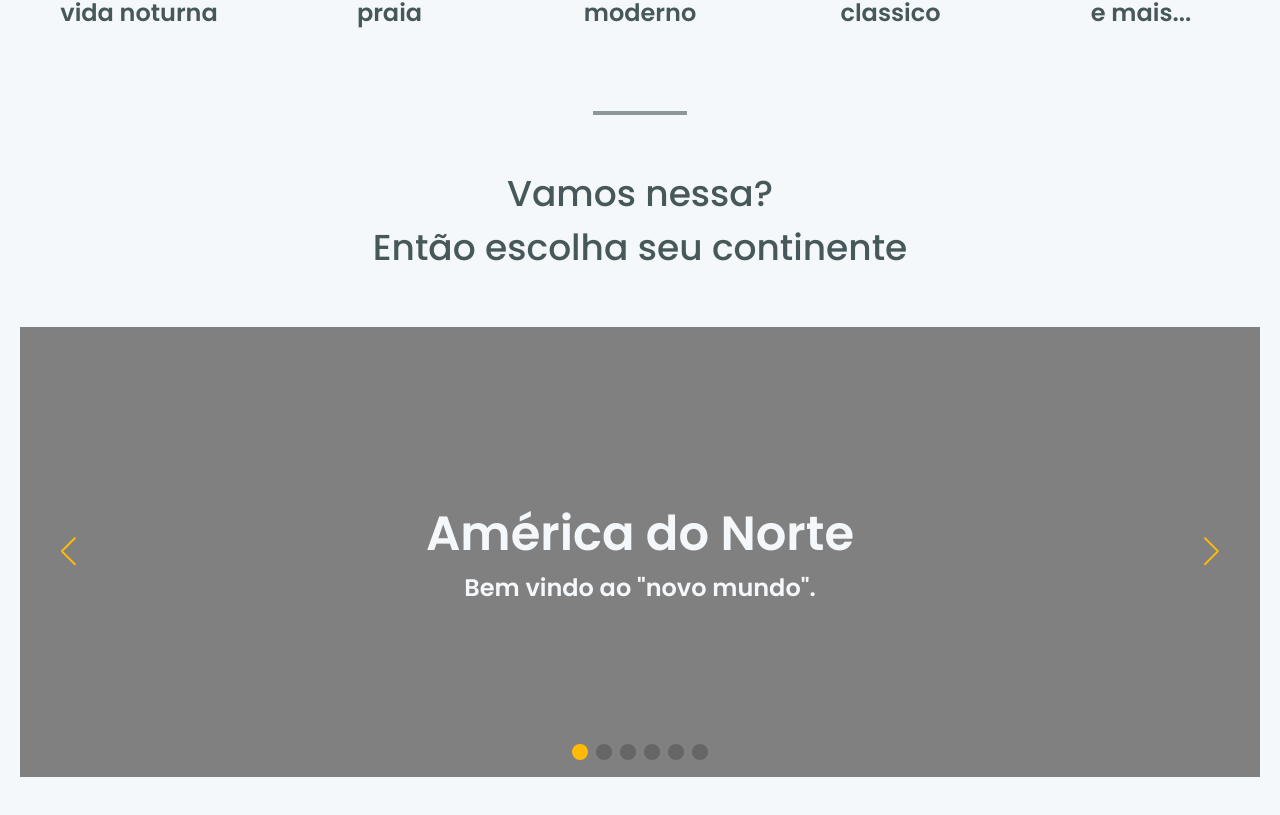
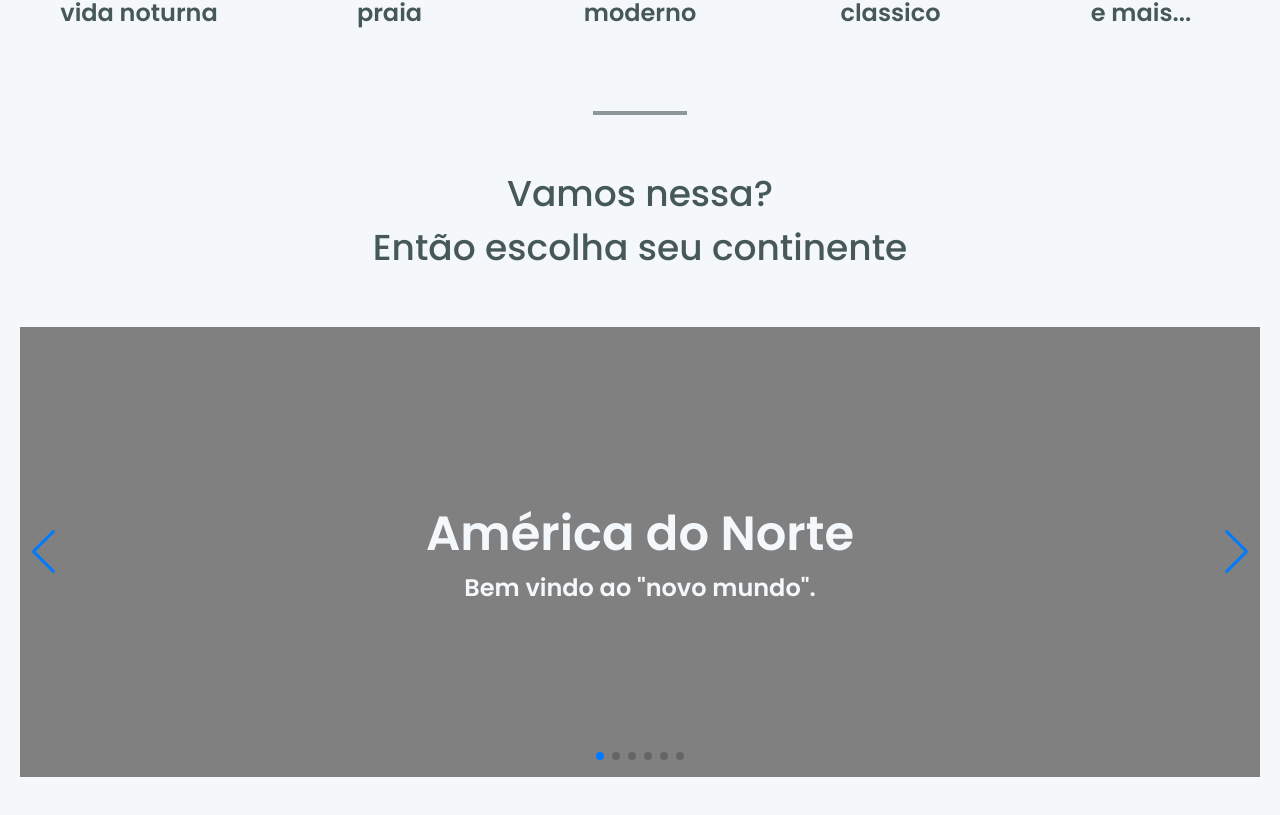
Before and after one commit to ahnucl/desafio-chakra, a Next.js app: page / in a window 1280 px wide. Shown: the part 1254-2069 px from the top of the page. Built offline with nearby package versions, Linux system fonts and the light colour scheme.

Commit message:
Remove estilo global fora do style system

```diff
--- a/src/pages/_app.tsx
+++ b/src/pages/_app.tsx
@@ -2,8 +2,6 @@ import { ChakraProvider } from '@chakra-ui/react'
 import type { AppProps } from 'next/app'
 import Head from 'next/head'
 import { theme } from '../../styles/theme'
-
-import '../../styles/global.scss'
 
 function MyApp({ Component, pageProps }: AppProps) {
   return (
--- a/styles/global.scss
+++ /dev/null
@@ -1,24 +0,0 @@
-.swiper-pagination-bullet {
-  width: 1rem !important;
-  height: 1rem !important;
-}
-
-.swiper-pagination-bullet-active {
-  background: var(--chakra-colors-highlight) !important;
-}
-
-.swiper-button-prev, .swiper-button-next {
-  color: var(--chakra-colors-highlight) !important;
-
-  &::after {
-    font-size: 1.8rem !important;
-  }
-}
-
-.swiper-button-prev {
-  left: 35px !important;
-}
-
-.swiper-button-next {
-  right: 35px !important;
-}
```
